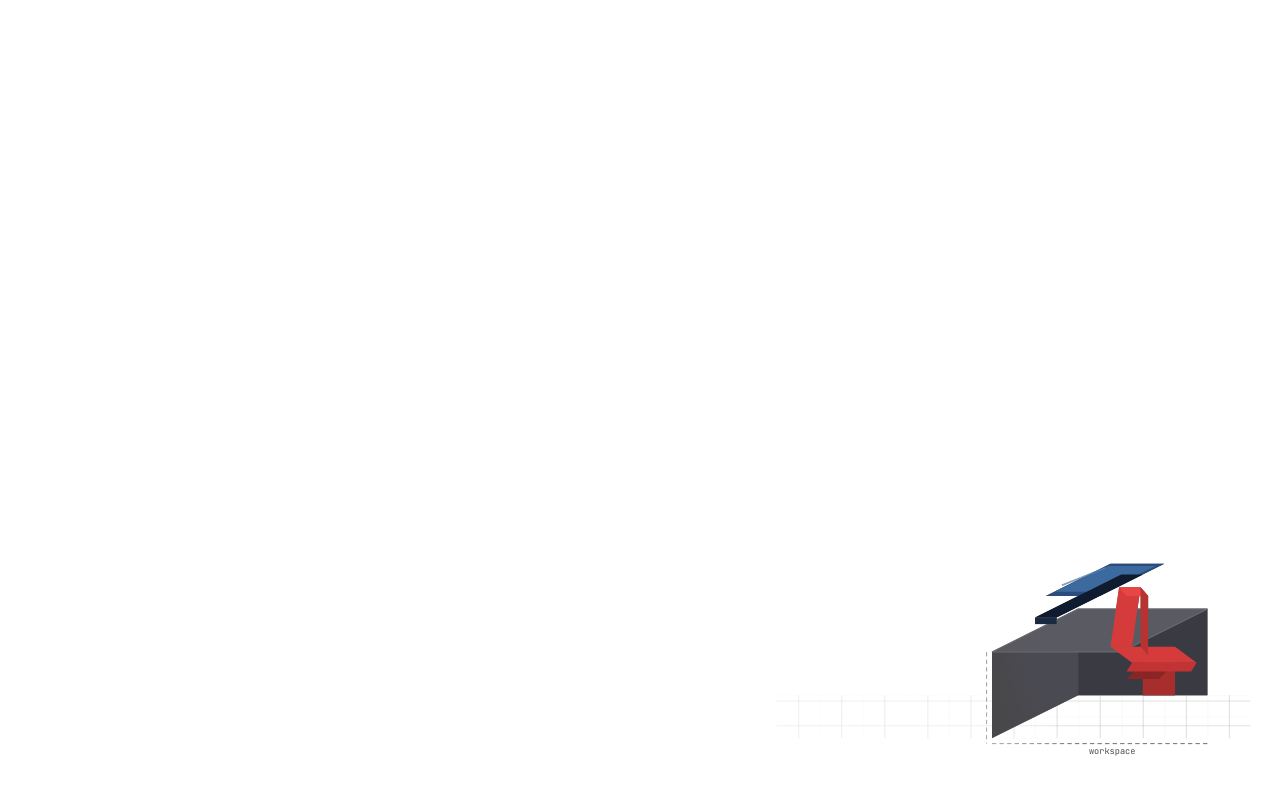
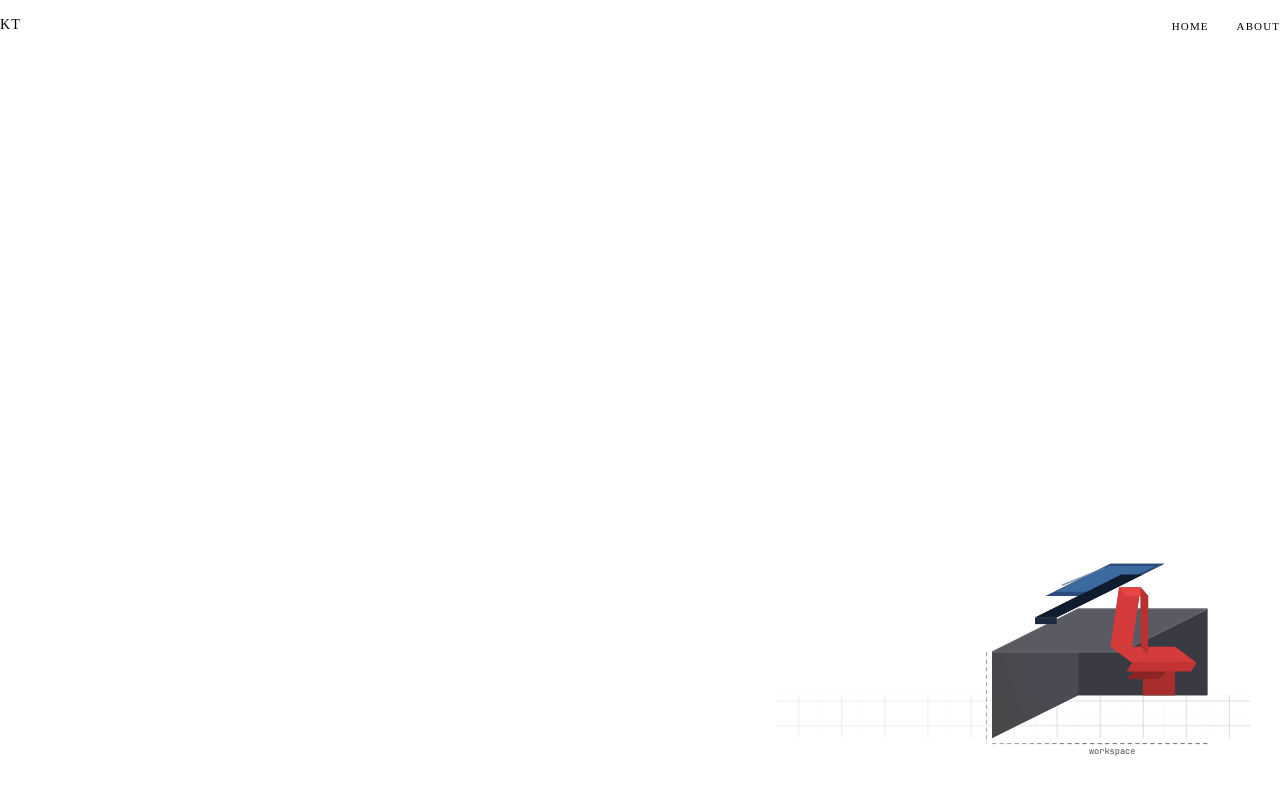
Before and after one commit to kristitang-dev/kristitang-dev.github.io, a React (Vite) app: page / in a window 1280 px wide. Shown: the top 800 px of the page. Built offline with nearby package versions, Linux system fonts and the light colour scheme; the HTML template or start-up script is replaced by a standard one.

Commit message:
Fix GitHub Pages deploy source and add navigation bar

```diff
--- a/src/App.tsx
+++ b/src/App.tsx
@@ -1,9 +1,11 @@
+import { Nav } from './components/Nav/Nav'
 import { Hero } from './components/Hero/Hero'
 import { About } from './components/About/About'
 
 function App() {
   return (
     <>
+      <Nav />
       <Hero />
       <About />
     </>
--- /dev/null
+++ b/src/components/Nav/Nav.css
@@ -0,0 +1,64 @@
+.nav {
+  position: fixed;
+  top: 0;
+  left: 0;
+  right: 0;
+  z-index: 100;
+  padding: 1rem var(--section-padding);
+  transition: background-color 0.3s ease, backdrop-filter 0.3s ease;
+}
+
+.nav--scrolled {
+  background-color: rgba(242, 242, 244, 0.85);
+  backdrop-filter: blur(8px);
+  border-bottom: 1px solid var(--grey-300);
+}
+
+.nav__inner {
+  display: flex;
+  align-items: center;
+  justify-content: space-between;
+  max-width: var(--max-width);
+  margin: 0 auto;
+}
+
+.nav__brand {
+  font-family: var(--font-mono);
+  font-size: 0.875rem;
+  font-weight: 500;
+  letter-spacing: 0.08em;
+  color: var(--grey-900);
+  text-decoration: none;
+}
+
+.nav__brand:hover {
+  color: var(--red-500);
+}
+
+.nav__links {
+  display: flex;
+  align-items: center;
+  gap: 1.75rem;
+  list-style: none;
+}
+
+.nav__link {
+  font-family: var(--font-mono);
+  font-size: 0.6875rem;
+  font-weight: 500;
+  letter-spacing: 0.1em;
+  text-transform: uppercase;
+  color: var(--grey-700);
+  text-decoration: none;
+  transition: color 0.2s ease;
+}
+
+.nav__link:hover {
+  color: var(--red-500);
+}
+
+@media (max-width: 480px) {
+  .nav__links {
+    gap: 1rem;
+  }
+}
--- /dev/null
+++ b/src/components/Nav/Nav.tsx
@@ -0,0 +1,38 @@
+import { useEffect, useState } from 'react'
+import './Nav.css'
+
+const LINKS = [
+  { label: 'Home', href: '#home' },
+  { label: 'About', href: '#about' },
+] as const
+
+export function Nav() {
+  const [scrolled, setScrolled] = useState(false)
+
+  useEffect(() => {
+    const onScroll = () => setScrolled(window.scrollY > 24)
+    onScroll()
+    window.addEventListener('scroll', onScroll, { passive: true })
+    return () => window.removeEventListener('scroll', onScroll)
+  }, [])
+
+  return (
+    <header className={`nav${scrolled ? ' nav--scrolled' : ''}`}>
+      <nav className="nav__inner" aria-label="Main">
+        <a href="#home" className="nav__brand">
+          KT
+        </a>
+
+        <ul className="nav__links">
+          {LINKS.map(({ label, href }) => (
+            <li key={href}>
+              <a href={href} className="nav__link">
+                {label}
+              </a>
+            </li>
+          ))}
+        </ul>
+      </nav>
+    </header>
+  )
+}
```
Also changed, not shown: vite.config.ts (+7 -0 lines).
